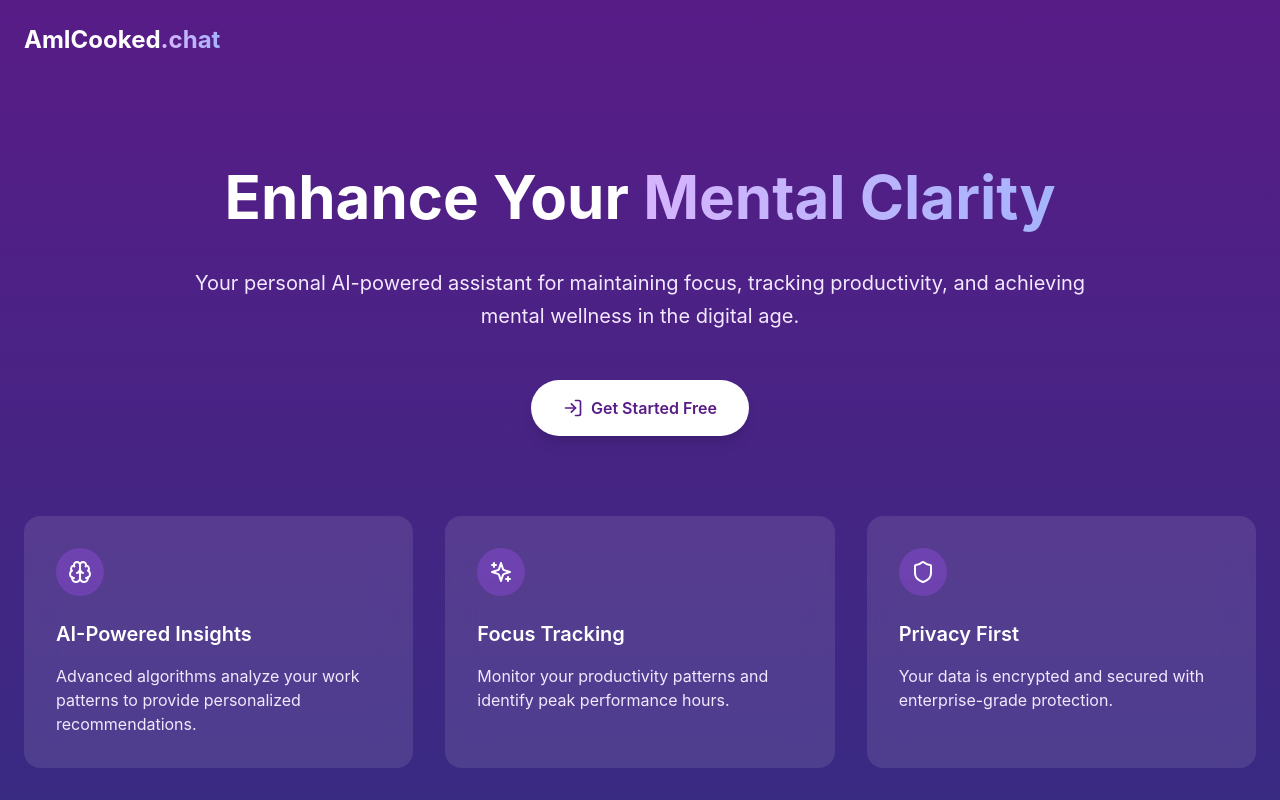
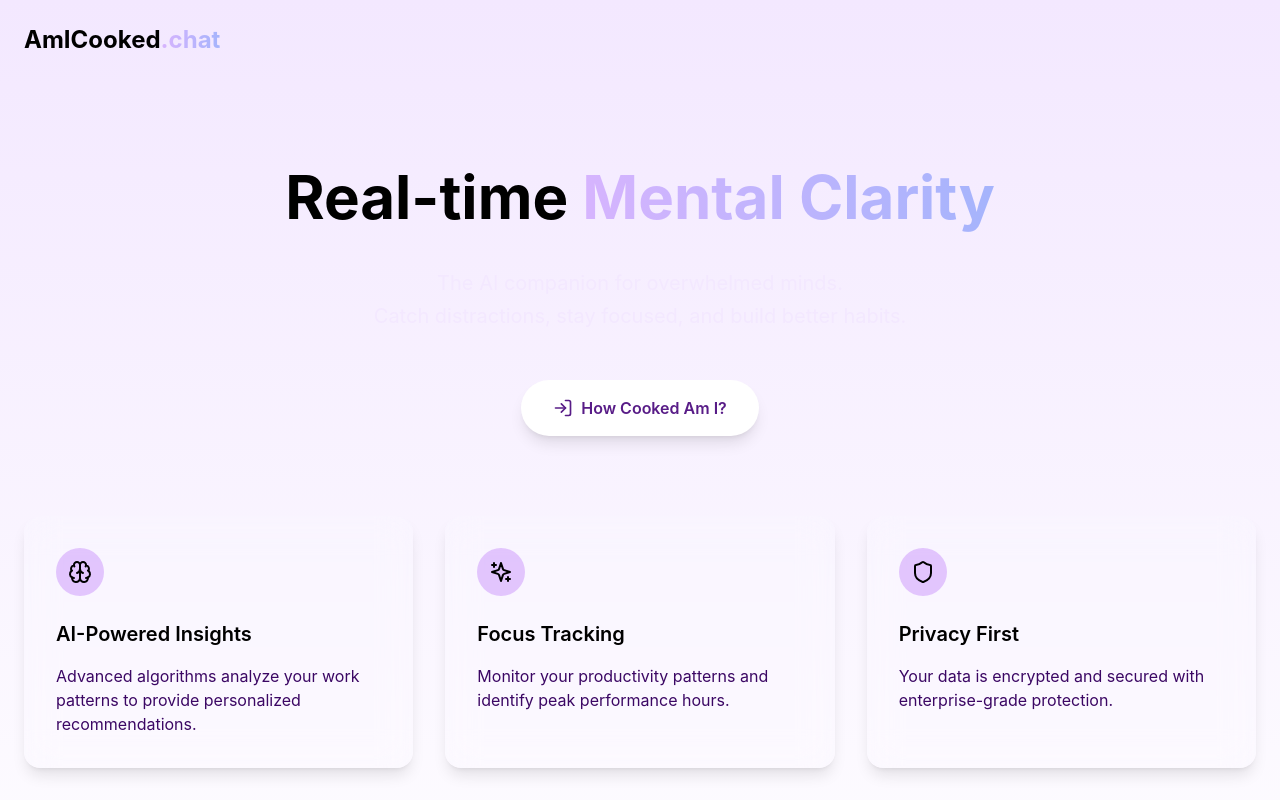
Before and after one commit to AtinChing/AmICookedChat, a React app in the folder boltv5 copy/project/: page / in a window 1280 px wide. Shown: the top 800 px of the page. Built offline with nearby package versions, Linux system fonts and the light colour scheme; the HTML template or start-up script is replaced by a standard one.

Commit message:
Back-Front End Update
Added UI/UX.

Nearly all of the data is pushed to the front-end, minus the LLM outputs.

```diff
--- a/boltv5 copy/project/src/components/Landing/Landing.tsx
+++ b/boltv5 copy/project/src/components/Landing/Landing.tsx
@@ -6,7 +6,7 @@ const Landing: React.FC = () => {
   const { loginWithRedirect, isAuthenticated } = useAuth0();
 
   return (
-    <div className="min-h-screen bg-gradient-to-b from-purple-900 to-indigo-900 text-white">
+    <div className="min-h-screen bg-gradient-to-b from-purple-100 to-indigo-175 text-black">
       {/* Navigation */}
       <nav className="container mx-auto px-6 py-6">
         <div className="flex items-center justify-between">
@@ -26,56 +26,60 @@ const Landing: React.FC = () => {
       <div className="container mx-auto px-6 py-20">
         <div className="text-center max-w-4xl mx-auto">
           <h1 className="text-6xl font-bold mb-8 leading-tight animate-fadeIn">
-            Enhance Your
+            Real-time
             <span className="text-transparent bg-clip-text bg-gradient-to-r from-purple-300 to-indigo-300">
               {" "}Mental Clarity
             </span>
           </h1>
-          <p className="text-xl mb-12 text-purple-100 leading-relaxed">
-            Your personal AI-powered assistant for maintaining focus, tracking productivity,
-            and achieving mental wellness in the digital age.
-          </p>
+          <p className="text-xl mb-12 text-purple-100 leading-relaxed text-center text-black">
+          The AI companion for overwhelmed minds.
+          <br />
+          Catch distractions, stay focused, and build better habits.
+            </p>
 
           <button
             onClick={() => loginWithRedirect()}
             className="bg-white text-purple-900 px-8 py-4 rounded-full font-semibold
-                     hover:bg-purple-100 transition-all transform hover:scale-105
+                     hover:bg-purple-100 transition-all transform hover:scale-110
                      shadow-lg hover:shadow-xl flex items-center justify-center
                      mx-auto gap-2 group"
           >
             <LogIn size={20} className="group-hover:rotate-12 transition-transform" />
-            Get Started Free
+            How Cooked Am I?
           </button>
         </div>
 
         {/* Features Section */}
         <div className="grid md:grid-cols-3 gap-8 mt-20">
-          <div className="bg-white/10 backdrop-blur-lg rounded-2xl p-8 hover:bg-white/15 transition-all">
+        <div className="bg-white/10 backdrop-blur-lg rounded-2xl p-8 hover:bg-white/10 hover:scale-105
+                     shadow-lg hover:shadow-xl transition-all">
             <div className="bg-purple-500/30 rounded-full w-12 h-12 flex items-center justify-center mb-6">
               <Brain className="h-6 w-6" />
             </div>
             <h3 className="text-xl font-semibold mb-4">AI-Powered Insights</h3>
-            <p className="text-purple-100">
+            <p className="text-purple-950">
               Advanced algorithms analyze your work patterns to provide personalized recommendations.
             </p>
           </div>
 
-          <div className="bg-white/10 backdrop-blur-lg rounded-2xl p-8 hover:bg-white/15 transition-all">
+          <div className="bg-white/10 backdrop-blur-lg rounded-2xl p-8 hover:bg-white/10 hover:scale-105
+                     shadow-lg hover:shadow-xl transition-all">
             <div className="bg-purple-500/30 rounded-full w-12 h-12 flex items-center justify-center mb-6">
               <Sparkles className="h-6 w-6" />
             </div>
             <h3 className="text-xl font-semibold mb-4">Focus Tracking</h3>
-            <p className="text-purple-100">
+            <p className="text-purple-950">
               Monitor your productivity patterns and identify peak performance hours.
             </p>
           </div>
 
-          <div className="bg-white/10 backdrop-blur-lg rounded-2xl p-8 hover:bg-white/15 transition-all">
+          <div className="bg-white/10 backdrop-blur-lg rounded-2xl p-8 hover:bg-white/10 hover:scale-105
+                     shadow-lg hover:shadow-xl transition-all">
             <div className="bg-purple-500/30 rounded-full w-12 h-12 flex items-center justify-center mb-6">
               <Shield className="h-6 w-6" />
             </div>
             <h3 className="text-xl font-semibold mb-4">Privacy First</h3>
-            <p className="text-purple-100">
+            <p className="text-purple-950">
               Your data is encrypted and secured with enterprise-grade protection.
             </p>
           </div>
@@ -84,8 +88,8 @@ const Landing: React.FC = () => {
 
       {/* Footer */}
       <footer className="container mx-auto px-6 py-8 mt-20">
-        <div className="text-center text-purple-200 text-sm">
-          © 2025 MindMend.ai • All rights reserved
+        <div className="text-center text-purple-300 text-sm">
+          Built for HackDavis 2025 ❤️
         </div>
       </footer>
     </div>
--- a/boltv5 copy/project/src/components/MainPanel/MentalClarityScore.tsx
+++ b/boltv5 copy/project/src/components/MainPanel/MentalClarityScore.tsx
@@ -1,6 +1,5 @@
 import React from 'react';
 import { Brain, Flame, AlertTriangle } from 'lucide-react';
-import { useLanguage } from '../../contexts/LanguageContext';
 import { mockUserData } from '../../data/mockData';
 
 const MentalClarityScore: React.FC = () => {
--- a/boltv5 copy/project/src/components/Sidebar/LanguageSelector.tsx
+++ b/boltv5 copy/project/src/components/Sidebar/LanguageSelector.tsx
@@ -14,10 +14,6 @@ const LanguageSelector: React.FC = () => {
 
   return (
     <div className="mt-auto p-4">
-      <div className="flex items-center text-gray-300">
-        <Globe size={16} className="mr-2" />
-        <span className="text-sm">Language</span>
-      </div>
       <div className="mt-1 flex space-x-2">
         {languages.map((lang) => (
           <button
--- a/boltv5 copy/project/src/components/Sidebar/ProfileSection.tsx
+++ b/boltv5 copy/project/src/components/Sidebar/ProfileSection.tsx
@@ -2,14 +2,17 @@ import React from 'react';
 import { User } from 'lucide-react';
 import { useLanguage } from '../../contexts/LanguageContext';
 import { useUser } from '../../hooks/useUser';
+import { mockUserData } from '../../data/mockData';
+
+const { clarityScore } = mockUserData;
 
 const ProfileSection: React.FC = () => {
   const { t } = useLanguage();
   const { firstName, picture } = useUser();
-  const clarityScore = 40; // This should eventually come from your actual user data
+  clarityScore; // This should eventually come from your actual user data
 
   return (
-    <div className="flex items-center p-4 mb-6 bg-opacity-20 bg-white rounded-lg">
+    <div className="flex items-center p-4 mb-6 bg-opacity-10 bg-purple-400 rounded-lg">
       <div className="w-10 h-10 rounded-full bg-teal-100 flex items-center justify-center text-teal-700 mr-3 overflow-hidden">
         {picture ? (
           <img
@@ -22,9 +25,9 @@ const ProfileSection: React.FC = () => {
         )}
       </div>
       <div>
-        <h3 className="text-white font-medium">{firstName}</h3>
+        <h3 className="text-black font-medium">{firstName}</h3>
         <div className="flex items-center">
-          <span className="text-xs text-teal-100">{t('mentalClarity')}:</span>
+          <span className="text-xs text-teal-600">{t('Clarity')}:</span>
           <div className="ml-2 w-16 h-2 bg-gray-300 rounded-full overflow-hidden">
             <div
               className="h-full rounded-full"
@@ -34,7 +37,7 @@ const ProfileSection: React.FC = () => {
               }}
             ></div>
           </div>
-          <span className="ml-1 text-xs text-white">{clarityScore}%</span>
+          <span className="ml-1 text-xs text-black">{clarityScore}%</span>
         </div>
       </div>
     </div>
--- a/boltv5 copy/project/src/components/Sidebar/Sidebar.tsx
+++ b/boltv5 copy/project/src/components/Sidebar/Sidebar.tsx
@@ -5,7 +5,7 @@ import LanguageSelector from './LanguageSelector';
 
 const Sidebar: React.FC = () => {
   return (
-    <div className="w-64 fixed top-0 left-0 h-screen flex flex-col bg-gradient-to-b from-purple-900 to-indigo-900 text-white p-4">
+    <div className="w-64 fixed top-0 left-0 h-screen flex flex-col bg-gradient-to-b from-purple-100 to-indigo-100 text-black p-4">
       <div className="mb-8">
         <h1 className="text-xl font-bold">
         <span>AmICooked</span>
```
